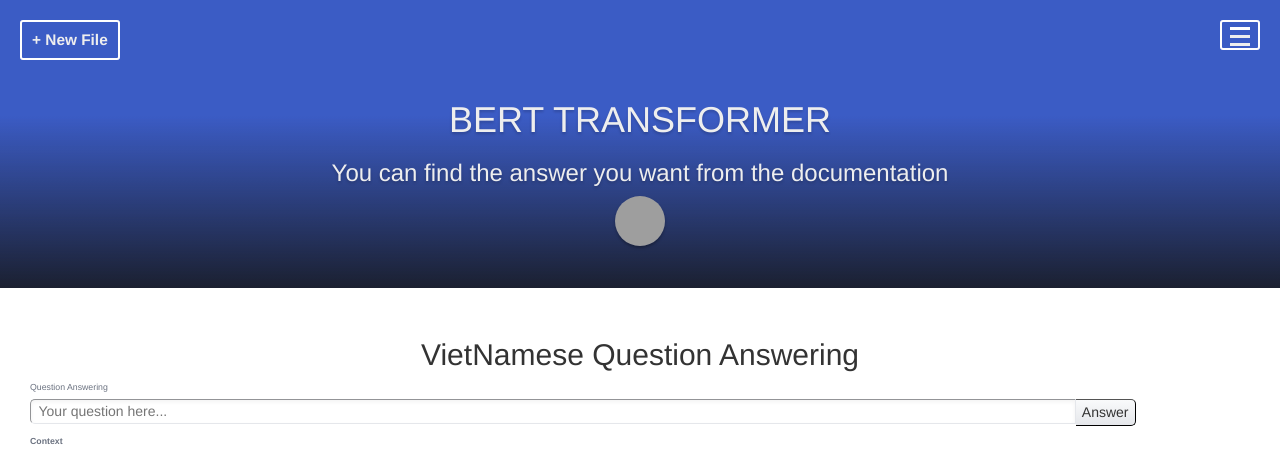
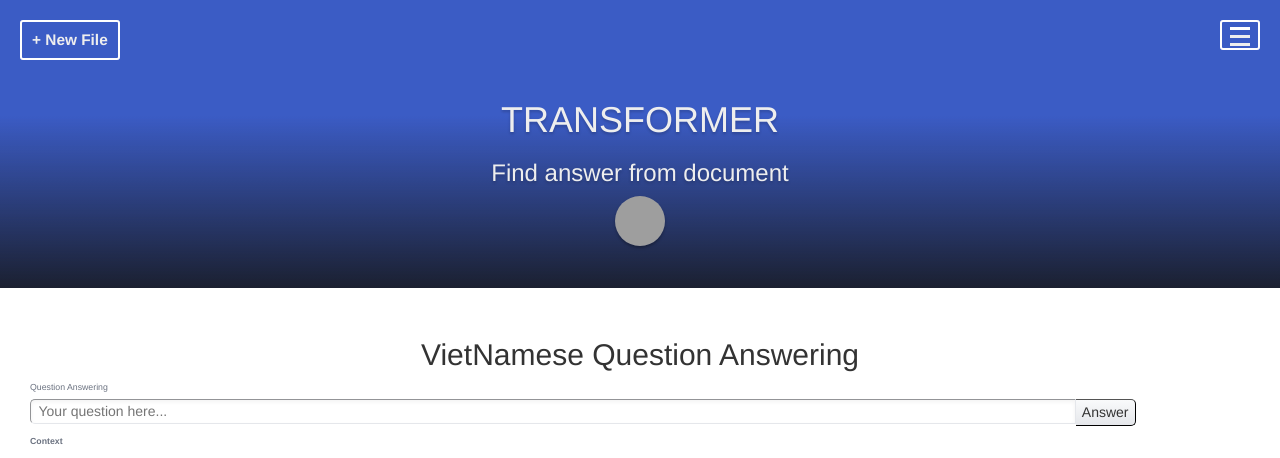
Before and after one commit to tqt-coder/datn, a Flask app: template backend/templates/index.html in a window 1280 px wide. Shown: the top 458 px of the page. Run offline with Flask 3, Linux system fonts and the light colour scheme; the template is opened without the code that fills it, so the values that code supplies are empty; some libraries are stand-ins or nearby versions; grey boxes are pictures that could not be loaded.

Commit message:
fix_title

```diff
--- a/backend/templates/index.html
+++ b/backend/templates/index.html
@@ -19,8 +19,8 @@
         </div>
         <div class="sides"> <a href="#" class="menu"> </a></div>
         <div class="info">
-            <h1><a href="#">BERT TRANSFORMER</a></h1>
-            <h3>You can find the answer you want from the documentation</h3>
+            <h1><a href="#">TRANSFORMER</a></h1>
+            <h3>Find answer from document</h3>
             <div class="meta">
                 <a href="https://twitter.com/nodws" target="_b" class="author"></a><br>
             </div>
@@ -63,7 +63,7 @@
                 <!-- <span class="score">0.805</span>  -->
             </div>
             <div>
-                <a href="/success">
+                <a href="/success" method="post">
                     <button class="Button" type="submit" value="Upload">
                         <span class="Button-inner">
                             Any Questions ?
```
